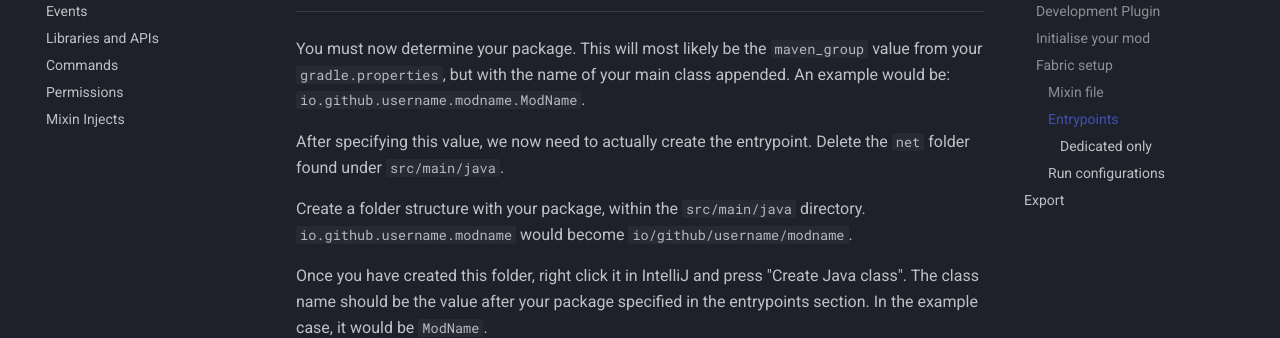
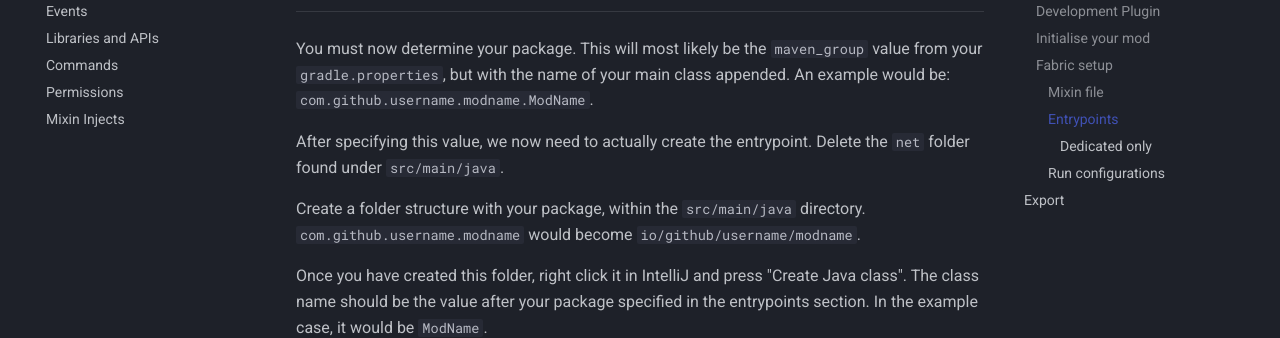
Before and after one commit to QuiltServerTools/ServerSideDevDocs, an MkDocs documentation site: the page built from docs/setup.md, in a window 1280 px wide and 900 px high, scrolled down 3625 px. Shown: the part 169-507 px from the top of the window. Built offline with MkDocs 1.6.1 and Material for MkDocs 9.7.7, drawn with Linux system fonts in a browser that asks for light colours; some of the changed text lies outside the part shown.

Commit message:
Update setup.md

```diff
--- a/docs/setup.md
+++ b/docs/setup.md
@@ -56,7 +56,7 @@ Replace your `# Fabric Properties` section with the `gradle.properties` values f
 
 Next, you need to set your mod information.
 
-Set `maven_group` to `io.github.yourusername` and set `archives_base_name` to the name of your mod, in lower-case letters and without spaces
+Set `maven_group` to `com.github.yourusername` and set `archives_base_name` to the name of your mod, in lower-case letters and without spaces
 
 ---
 
@@ -164,11 +164,11 @@ Change the `main` entry in your `entrypoints` section to `server`
 
 ---
 
-You must now determine your package. This will most likely be the `maven_group` value from your `gradle.properties`, but with the name of your main class appended. An example would be: `io.github.username.modname.ModName`.
+You must now determine your package. This will most likely be the `maven_group` value from your `gradle.properties`, but with the name of your main class appended. An example would be: `com.github.username.modname.ModName`.
 
 After specifying this value, we now need to actually create the entrypoint. Delete the `net` folder found under `src/main/java`.
 
-Create a folder structure with your package, within the `src/main/java` directory. `io.github.username.modname` would become `io/github/username/modname`.
+Create a folder structure with your package, within the `src/main/java` directory. `com.github.username.modname` would become `io/github/username/modname`.
 
 Once you have created this folder, right click it in IntelliJ and press "Create Java class". The class name should be the value after your package specified in the entrypoints section. In the example case, it would be `ModName`.
 
```
